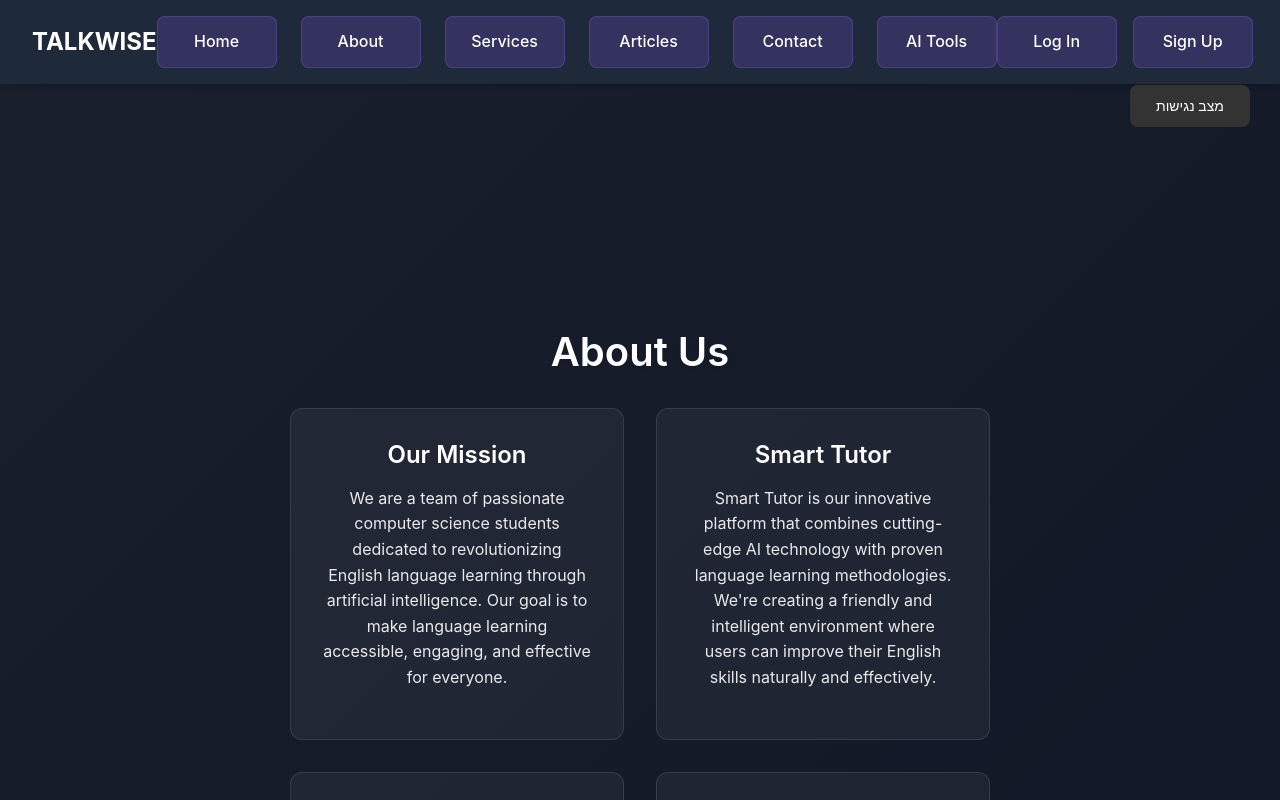
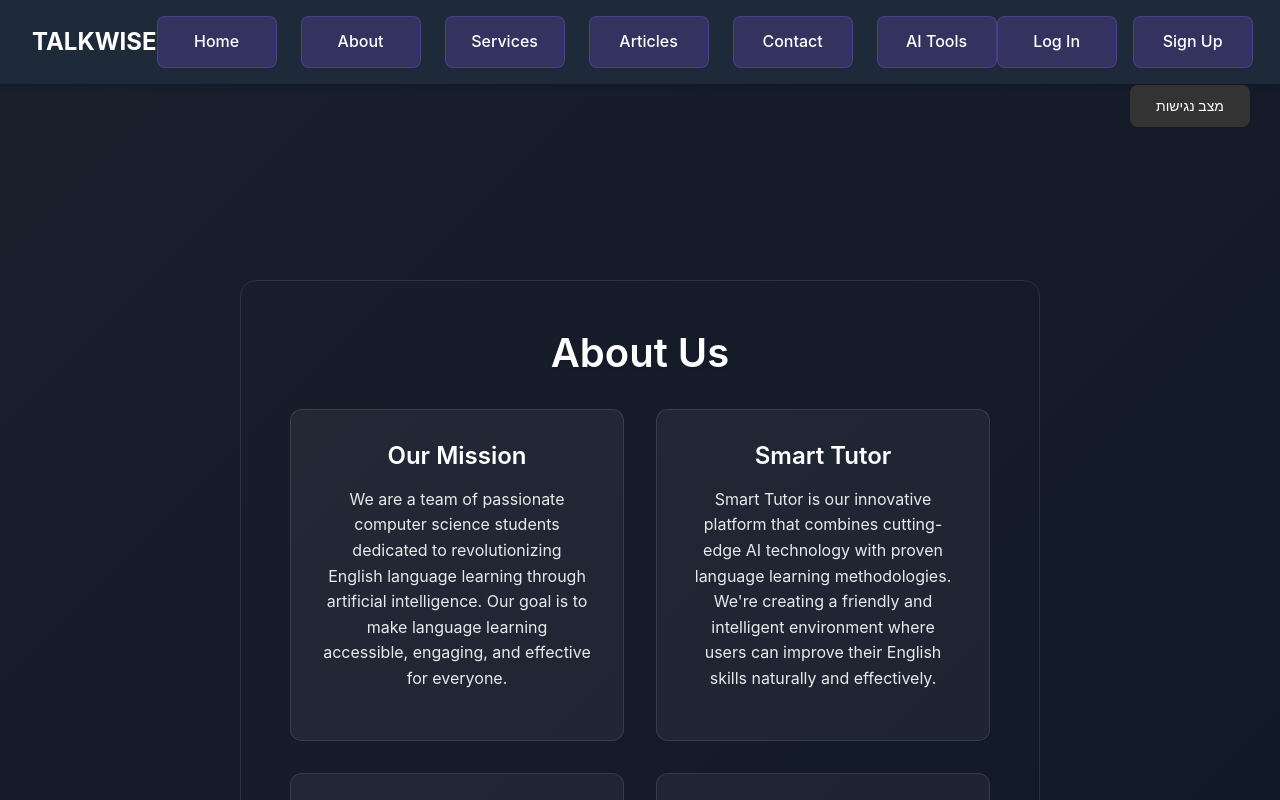
Before and after one commit to yoniyoni920/WebProjectTeam5React, a React (Vite) app in the folder client_smart_tutor/: page / in a window 1280 px wide. Both pictures are taken after a click on the button "About". Shown: the top 800 px of the page. Built offline with nearby package versions, Linux system fonts and the light colour scheme; a small style sheet from the web is missing.

Commit message:
Adjusted AI Demo component styling and other accumulated changes

```diff
--- a/client_smart_tutor/src/App.css
+++ b/client_smart_tutor/src/App.css
@@ -112,6 +112,7 @@ html, body {
   padding: 3rem 2rem;
   background: transparent;
   border-radius: 16px;
+  border: 1px solid rgba(255, 255, 255, 0.1);
   /* backdrop-filter: blur(10px); */
   /* border: 1px solid rgba(255, 255, 255, 0.1); */
   /* box-shadow: 0 4px 6px rgba(0, 0, 0, 0.1); */
```
Also changed, not shown: client_smart_tutor/src/components/Index/sections/AIDemo.jsx (line endings or trailing spaces).
